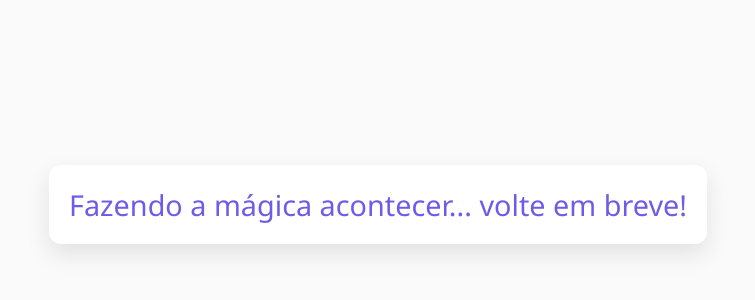
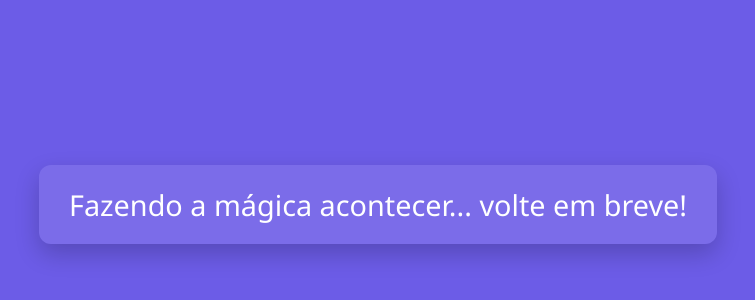
Before and after one commit to asarlab/asarlab.github.io, a plain HTML site: page index.html in a window 1280 px wide. Shown: the part 186-486 px from the top of the page, without its empty margins (262-1017 px from the left). Drawn offline with Linux system fonts and the light colour scheme.

Commit message:
Update style.css

```diff
--- a/style.css
+++ b/style.css
@@ -1,6 +1,6 @@
 body {
   margin: 0;
-  background-color: #fafafa;
+  background-color: #6c5ce7; /* Roxo vibrante */
   font-family: 'Segoe UI', sans-serif;
   height: 100vh;
   display: flex;
@@ -11,13 +11,13 @@ body {
 
 .floating-message {
   font-size: 1.8em;
-  color: #6c5ce7;
+  color: #ffffff; /* Texto branco */
   animation: float 4s ease-in-out infinite;
   text-align: center;
-  padding: 20px;
-  background-color: #ffffffdd;
+  padding: 20px 30px;
+  background-color: rgba(255, 255, 255, 0.1); /* Fundo translúcido sutil */
   border-radius: 12px;
-  box-shadow: 0 10px 25px rgba(0,0,0,0.1);
+  box-shadow: 0 10px 25px rgba(0,0,0,0.2);
 }
 
 @keyframes float {
```
